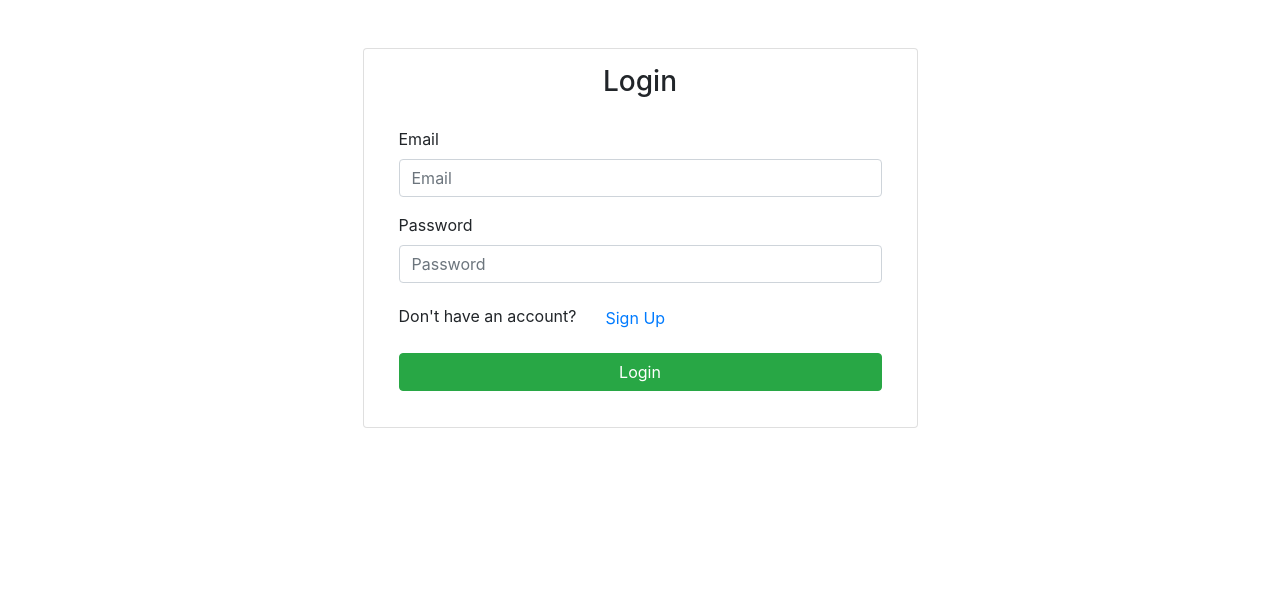
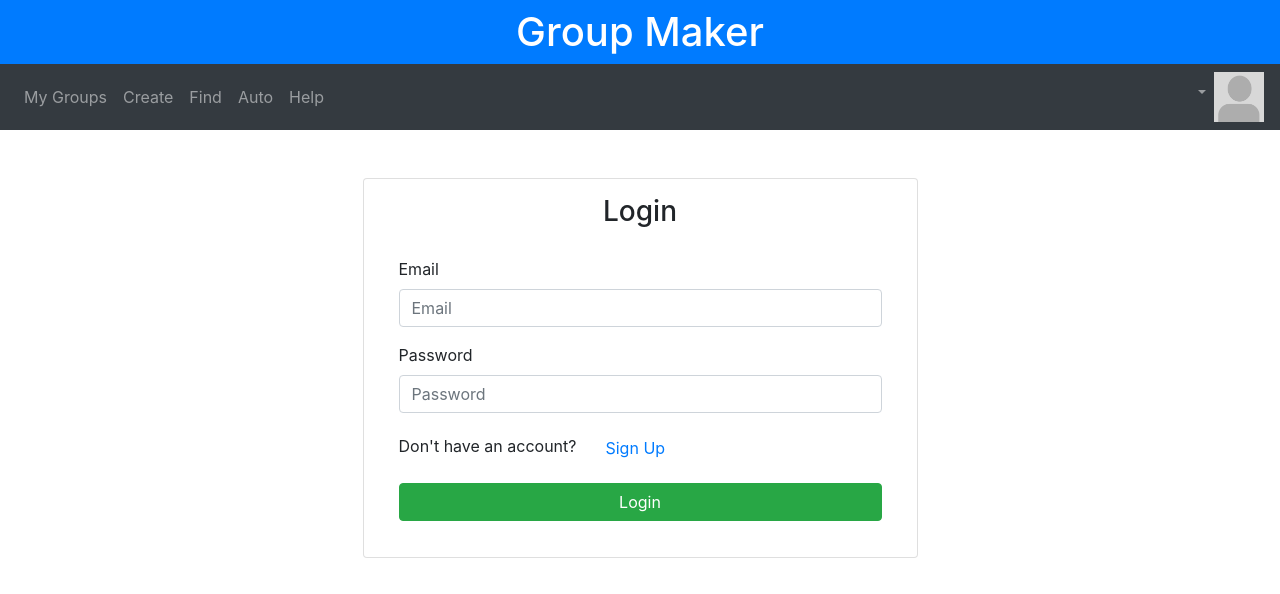
Before and after one commit to alexbalez/Group-Maker, a React (Create React App) app in the folder client/: page / in a window 1280 px wide. Shown: the top 594 px of the page. Built offline with nearby package versions, Linux system fonts and the light colour scheme; no server answers.

Commit message:
moved header component outside switch

```diff
--- a/client/src/App.js
+++ b/client/src/App.js
@@ -14,12 +14,14 @@ import StudentProfile from "./components/student/StudentProfile";
 import Header from './components/Header';
 // import Footer from './components/Footer';
 // import Navigation from './components/Navigation';
-import DummyHolder from './components/student/test/DummyHolder'
+//import DummyHolder from './components/student/test/DummyHolder'
 
 
 
 function App() {
   return (
+    <div>
+    <Route component= { Header }/>
 
       <Switch>
         <Route path='/' exact component={ Login } />
@@ -31,23 +33,22 @@ function App() {
         then get that user's information, and share it between child components so that there aren't so many calls
         to the backend. Navigation component would be the first child of the user component
           */}
-        <Route path="/" component= { Header }>
           <Route path="/dashboard" component={ Dashboard } />
           <Route path="/create" component={ CreateGroup }/>
           <Route path="/find" component={ FindGroup } />
           <Route path="/auto" component={ AutoGroup } />
           <Route path="/help" component={ HelpStudent } />
           <Route path="/profile" component={ StudentProfile } />
-        </Route>
 
         {/* Dummy components. Testing how to do the above nested router idea*/}
+        {/*
         <Route path="/dummies">
           <Header/>
           <DummyHolder/>
         </Route>
-
+        */}
       </Switch>
-
+      </div>
 
   );
 }
```
